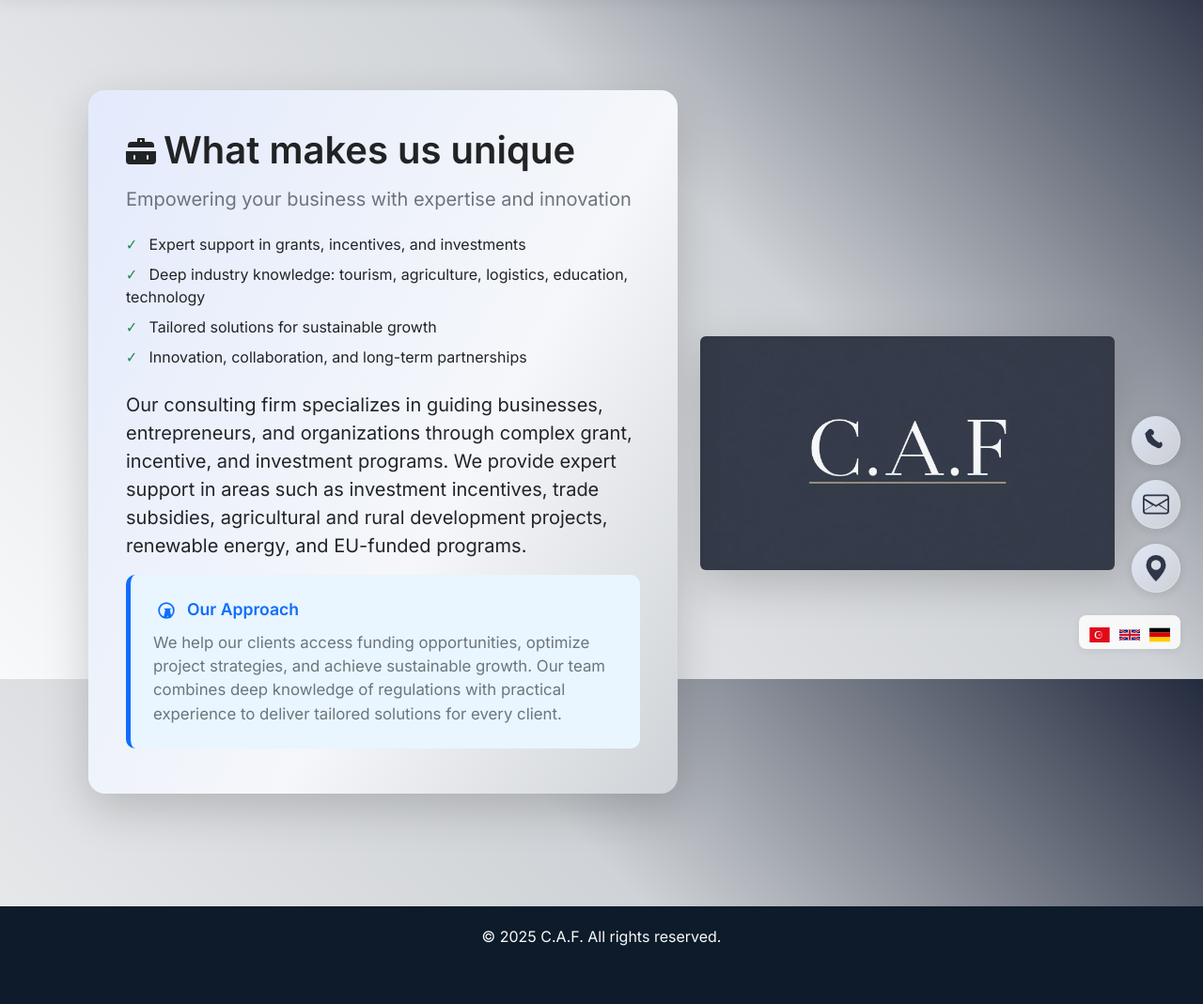
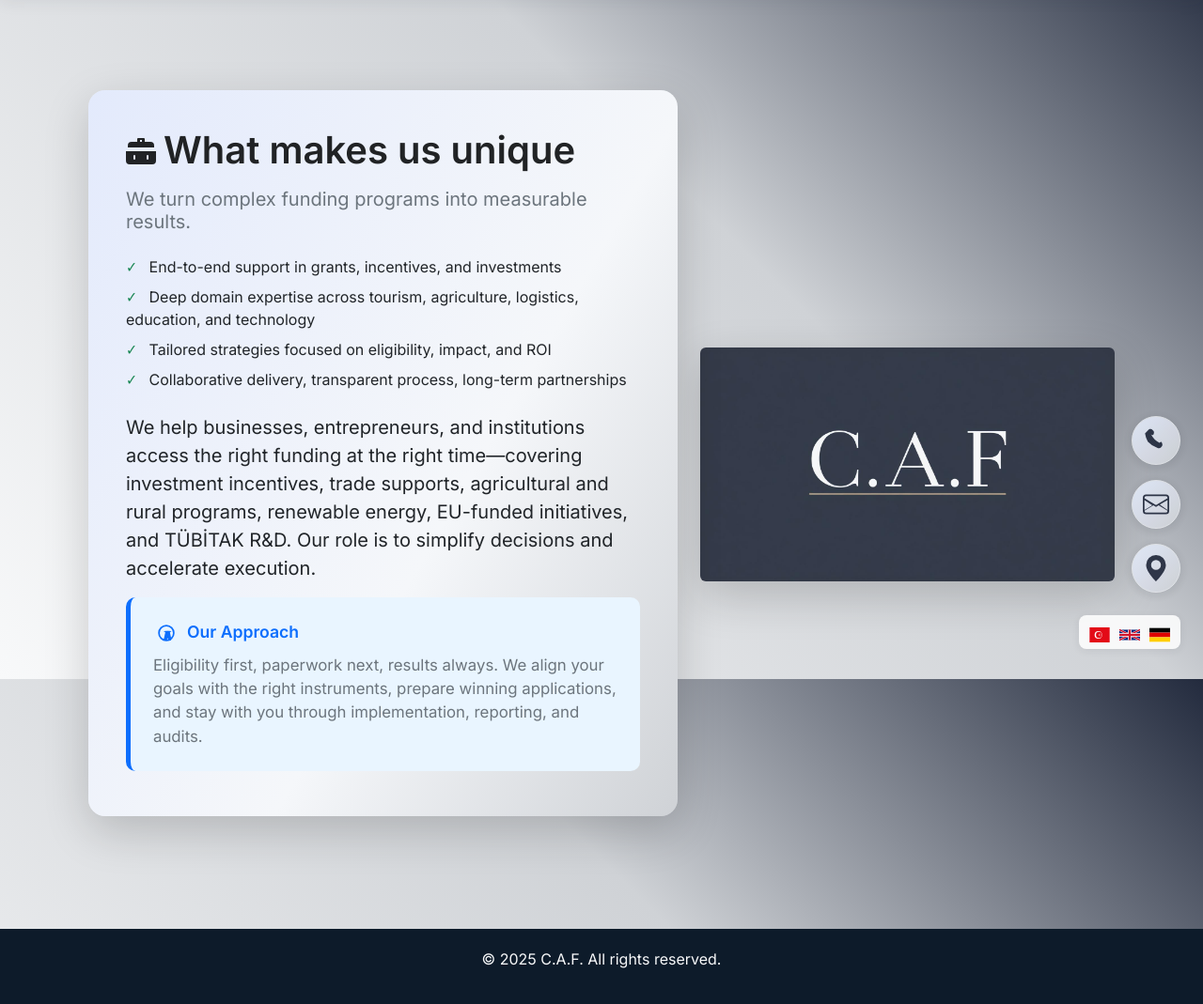
Before and after one commit to Lampa97/Consulting_Company_Website, a Django app: template website/templates/website/about.html in a window 1280 px wide. Shown: the part 77-1146 px from the top of the page at 94% size. Before the commit the page ends 1084 px from the top, so only its background shows below. Run offline with Django 5.2, Linux system fonts and the light colour scheme; the template is opened without the code that fills it, so the values that code supplies are empty.

Commit message:
recompiled translations

```diff
--- a/website/templates/website/about.html
+++ b/website/templates/website/about.html
@@ -1,4 +1,3 @@
-
 {% extends 'base.html' %}
 {% load static %}
 {% load i18n %}
@@ -19,22 +18,22 @@
                 <path d="M0 7v5a2 2 0 0 0 2 2h12a2 2 0 0 0 2-2V7H0zm4.5 2a.5.5 0 0 1 .5.5V11a.5.5 0 0 1-1 0V9.5a.5.5 0 0 1 .5-.5zm7 0a.5.5 0 0 1 .5.5V11a.5.5 0 0 1-1 0V9.5a.5.5 0 0 1 .5-.5z" />
               </svg>{% trans "What makes us unique" %}
             </h1>
-            <h5 class="text-secondary mb-4">{% trans "Empowering your business with expertise and innovation" %}</h5>
+            <h5 class="text-secondary mb-4">{% trans "We turn complex funding programs into measurable results." %}</h5>
             <ul class="list-unstyled mb-4">
               <li class="mb-2">
-                <span class="text-success me-2">&#10003;</span> {% trans "Expert support in grants, incentives, and investments" %}
+                <span class="text-success me-2">&#10003;</span> {% trans "End-to-end support in grants, incentives, and investments" %}
               </li>
               <li class="mb-2">
-                <span class="text-success me-2">&#10003;</span> {% trans "Deep industry knowledge: tourism, agriculture, logistics, education, technology" %}
+                <span class="text-success me-2">&#10003;</span> {% trans "Deep domain expertise across tourism, agriculture, logistics, education, and technology" %}
               </li>
               <li class="mb-2">
-                <span class="text-success me-2">&#10003;</span> {% trans "Tailored solutions for sustainable growth" %}
+                <span class="text-success me-2">&#10003;</span> {% trans "Tailored strategies focused on eligibility, impact, and ROI" %}
               </li>
               <li class="mb-2">
-                <span class="text-success me-2">&#10003;</span> {% trans "Innovation, collaboration, and long-term partnerships" %}
+                <span class="text-success me-2">&#10003;</span> {% trans "Collaborative delivery, transparent process, long-term partnerships" %}
               </li>
             </ul>
-  <p class="lead text-dark mb-3">{% trans "Our consulting firm specializes in guiding businesses, entrepreneurs, and organizations through complex grant, incentive, and investment programs. We provide expert support in areas such as investment incentives, trade subsidies, agricultural and rural development projects, renewable energy, and EU-funded programs." %}</p>
+  <p class="lead text-dark mb-3">{% trans "We help businesses, entrepreneurs, and institutions access the right funding at the right time—covering investment incentives, trade supports, agricultural and rural programs, renewable energy, EU-funded initiatives, and TÜBİTAK R&D. Our role is to simplify decisions and accelerate execution." %}</p>
       <div class="p-4 mb-2" style="background: #e9f5ff; border-left: 5px solid #0d6efd; border-radius: 10px;">
         <div class="d-flex align-items-start mb-2">
           <svg xmlns="http://www.w3.org/2000/svg" width="28" height="28" fill="#0d6efd" class="me-2" viewBox="0 0 16 16">
@@ -44,7 +43,7 @@
         </div>
         <blockquote class="blockquote mb-0" style="border-left:none;">
           <p class="text-secondary mb-0" style="font-size:1.05rem;">
-            {% trans "We help our clients access funding opportunities, optimize project strategies, and achieve sustainable growth. Our team combines deep knowledge of regulations with practical experience to deliver tailored solutions for every client." %}
+            {% trans "Eligibility first, paperwork next, results always. We align your goals with the right instruments, prepare winning applications, and stay with you through implementation, reporting, and audits." %}
           </p>
         </blockquote>
       </div>
@@ -52,7 +51,7 @@
         </div>
       </div>
       <div class="col-md-5 text-center">
-        <img src="{% static 'images/logo.jpg' %}" alt="Consulting Team" class="img-fluid rounded shadow-lg" style="max-height:320px;" />
+        <img src="{% static 'images/logo.jpg' %}" alt="{% trans 'Consulting Team' %}" class="img-fluid rounded shadow-lg" style="max-height:320px;" />
       </div>
     </div>
   </div>
```
Also changed, not shown: website/templates/website/category_list.html (+15 -9 lines), locale/de/LC_MESSAGES/django.po, locale/en/LC_MESSAGES/django.po, locale/tr/LC_MESSAGES/django.po, 3 other files.
